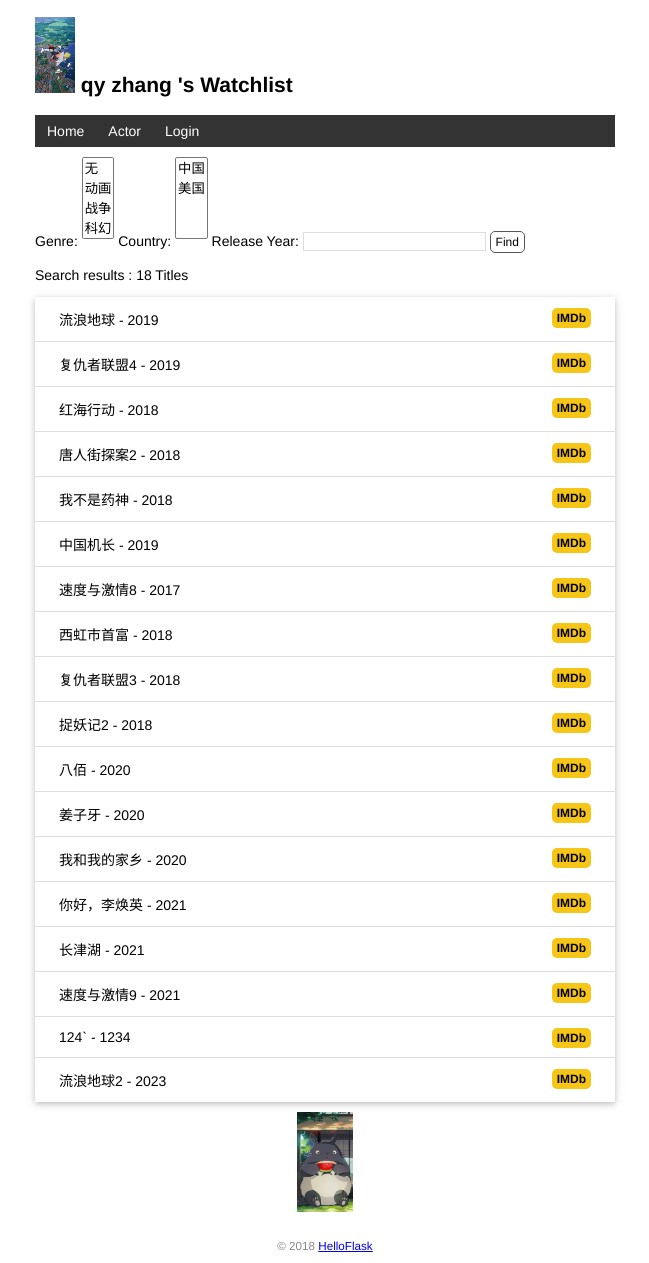
After one commit to 2021201554zqy/RucMovie, a Flask app: page /condition_search_movie in a window 1280 px wide. The commit adds this page. Shown: the whole page, without its empty margins (315-964 px from the left). Run offline with Flask 3, Linux system fonts and the light colour scheme.

Commit message:
condition search

```diff
--- a/app.py
+++ b/app.py
@@ -12,6 +12,8 @@ from flask_login import UserMixin
 from flask_login import login_user
 from flask_login import login_required, logout_user
 from flask_login import login_required, current_user
+from flask import Flask, render_template, request
+from sqlalchemy import or_, and_, func
 
 import os
 import sys
@@ -420,11 +422,42 @@ def add_actor():
 @app.route('/search_movie', methods=['GET'])
 def search_movie():
     keyword = request.args.get('keyword', '')
-
+    print("!!!!!")
     # 使用 ilike 进行模糊查询
     movies_searched = Movie.query.filter(Movie.movie_name.ilike(f'%{keyword}%')).all()
+    # movie_type = request.args.get('movie_type',)
+    # print(movie_type)
     user = User.query.first() # 读取用户记录
     return render_template('search_movie.html', keyword=keyword,movies_searched=movies_searched,user = user)
+
+@app.route('/condition_search_movie', methods=['GET'])
+def condition_search_movie():
+    genre = request.args.getlist('movie_type_genre')
+    print(genre)
+    country = request.args.getlist('movie_type_country')
+    release_year = request.args.get('release_year', '')
+
+    # Build the filter conditions using in_ for genre and country, and ilike for release year
+    filter_conditions = or_()
+    if genre and '999' not in genre:
+        filter_conditions &= Movie.movie_type.in_(genre)
+    if country:
+        filter_conditions &= Movie.country.in_(country)
+    if release_year:
+        filter_conditions &= Movie.release_year.ilike(f'%{release_year}%')
+
+    # Use filter to apply the conditions and retrieve the matching movies
+    movies_searched = Movie.query.filter(filter_conditions).all()
+
+    # Print the filter conditions and selected values for debugging
+    print(f"Filter Conditions: {filter_conditions}")
+    print(f"Selected Genre: {genre}")
+    print(f"Selected Country: {country}")
+    print(f"Selected Release Year: {release_year}")
+
+    user = User.query.first()  # Read user record
+    return render_template('condition_search_movie.html', movies_searched=movies_searched, user=user)
+
 
 @app.route('/search_actor', methods=['GET'])
 def search_actor():
--- a/static/style.css
+++ b/static/style.css
@@ -4,7 +4,33 @@ body {
 	max-width: 580px;
 	font-size: 14px;
 	font-family: Helvetica, Arial, sans-serif;
+	/*以下为新增的*/
+	/* display: flex;
+	align-items: center;
+	justify-content: center;
+	margin: 0 auto;
+	height: 100vh;
+	background-color: #f1f1f1; */
 }
+
+/* input {
+	display: flex;
+	align-items: center;
+	justify-content: center;
+	margin: 0 auto;
+  } */
+
+label {
+	display: flex;
+	align-items: center;
+	justify-content: center;
+	margin: 0 auto;
+  }
+
+select {
+	margin-bottom: 10px;
+	margin-top: 10px;
+  }
 /* 页脚 */
 footer {
 	color: #888;
--- /dev/null
+++ b/templates/condition_search_movie.html
@@ -0,0 +1,46 @@
+{% extends 'base.html' %}
+{% block content %}
+
+<form method="get" action="{{ url_for('condition_search_movie') }}">
+    Genre:
+    <select id="movie-type-genre" name="movie_type_genre" multiple = "multiple">
+		<option value=999>无</option>
+        <option value="动画">动画</option>
+        <option value="战争">战争</option>
+        <option value="科幻">科幻</option>
+        <option value="喜剧">喜剧</option>
+        <option value="剧情">剧情</option>
+        <option value="动作">动作</option>
+    </select>
+
+    Country:
+    <select multiple id="movie-type-country" name="movie_type_country">
+        <option value="中国">中国</option>
+        <option value="美国">美国</option>
+    </select>
+
+    Release Year: <input type="text" name="release_year" autocomplete="off">
+    <input class="btn" type="submit" value="Find">
+</form>
+<p>Search results : {{ movies_searched|length }} Titles</p>
+
+<ul class="movie-list">
+    {% for movie in movies_searched %}
+    <li>{{ movie.movie_name }} - {{ movie.release_year }}
+		<span class="float-right">
+			{% if current_user.is_authenticated %}
+				<a class="btn" href="{{ url_for('movie_details', movie_id=movie.movie_id) }}">Details</a>
+				<a class="btn" href="{{ url_for('edit', movie_id=movie.movie_id) }}">Edit</a>
+				<form class="inline-form" method="post" action="{{ url_for('.delete', movie_id=movie.movie_id) }}">
+					<input class="btn" type="submit" name="delete" value="Delete" onclick="return confirm('Are you sure?')">
+				</form>
+			{% endif %}
+			<a class="imdb" href="https://www.imdb.com/find?q={{movie.title }}" target="_blank" title="Find this movie on IMDb">IMDb</a>
+		</span>
+	</li>
+    {% endfor %}
+</ul>
+
+<img alt="Walking Totoro" class="totoro" src="{{ url_for('static', filename='images/totoro.png') }}" title="to~to~ro~">
+
+{% endblock %}
```
Also changed, not shown: templates/index.html (+21 -0 lines), readme.md, sandbox/movie.db, 2 other files.
